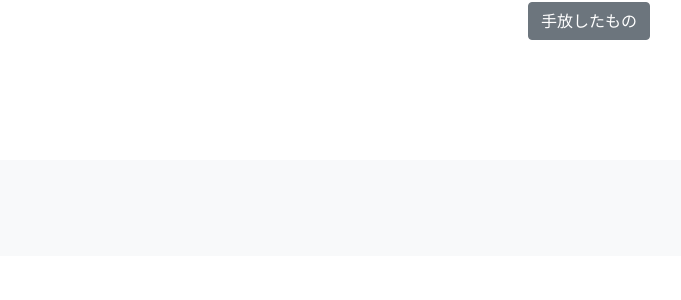
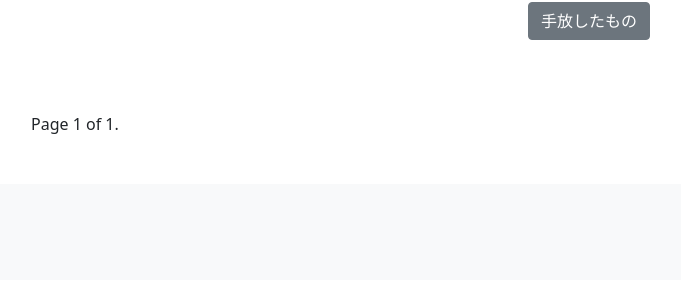
Before and after one commit to mokoshin0720/minimal, a Django app: page /list/ in a window 1280 px wide. Shown: the part 366-666 px from the top of the page, without its empty margins (51-732 px from the left). Run offline with Django 3.2, Linux system fonts and the light colour scheme; data that the repository does not hold is empty; some libraries are stand-ins or nearby versions.

Commit message:
ページングを追加

```diff
--- a/minimal/models.py
+++ b/minimal/models.py
@@ -24,6 +24,8 @@ class MinimalModel(models.Model):
     buy_price = models.PositiveIntegerField(verbose_name='購入金額')
     sell_price = models.IntegerField(null=True, blank=True, verbose_name='売却金額')
     nice_throw = models.IntegerField(null=True, blank=True)
+    created_at = models.DateTimeField(auto_now_add=True)
+    updated_at = models.DateTimeField(auto_now=True)
 
     def __str__(self):
         return self.title
--- a/minimal/urls.py
+++ b/minimal/urls.py
@@ -17,7 +17,7 @@ urlpatterns = [
     path('user_detail/<int:pk>', views.user_detail, name='user_detail'),
     path('user_update/<int:pk>', views.user_update, name='user_update'),
     path('user_posts/<int:pk>', views.user_posts, name='user_posts'),
-    path('user_posts/satisfied/<int:pk>', views.user_posts, name='user_posts_satisfied'),
-    path('user_posts/planed/<int:pk>', views.user_posts, name='user_posts_planed'),
-    path('user_posts/threw/<int:pk>', views.user_posts, name='user_posts_threw'),
+    path('user_posts/satisfied/<int:pk>', views.user_posts_satisfied, name='user_posts_satisfied'),
+    path('user_posts/planed/<int:pk>', views.user_posts_planed, name='user_posts_planed'),
+    path('user_posts/threw/<int:pk>', views.user_posts_threw, name='user_posts_threw'),
 ]
--- a/minimal/views.py
+++ b/minimal/views.py
@@ -5,6 +5,7 @@ from .forms import SignUpForm, ThingForm, ThingUpdateForm, UserUpdateForm
 from .models import CustomUser, Like, MinimalModel
 from django.http import JsonResponse, HttpResponseServerError
 from django.views.decorators.csrf import requires_csrf_token
+from django.core.paginator import Paginator, EmptyPage, PageNotAnInteger
 
 def index(request):
     if request.method == 'POST':
@@ -25,57 +26,75 @@ def home(request):
     user = request.user
     return render(request, 'home.html', {'user':user})
 
-def like_list(request, objects):
+def like_list(request, page_obj):
     liked_list = []
-    for object in objects:
+    for object in page_obj:
         liked = object.like_set.filter(user=request.user)
         if liked.exists():
             liked_list.append(object.id)
     context = {
-        'objects': objects,
+        'page_obj': page_obj,
         'liked_list': liked_list,
     }
     return context
 
+# ページネーションの元となる関数
+def paginate_query(request, queryset, count):
+  paginator = Paginator(queryset, count)
+  page = request.GET.get('page')
+  try:
+    page_obj = paginator.page(page)
+  except PageNotAnInteger:
+    page_obj = paginator.page(1)
+  except EmptyPage:
+    page_obj = paginator.page(paginator.num_pages)
+  return page_obj
+
+PAGE_PER_ITEM = 2
+
 def list(request):
-    objects = MinimalModel.objects.all()
+    all_objects = MinimalModel.objects.order_by('-created_at')
+    page_obj = paginate_query(request, all_objects, PAGE_PER_ITEM)   # ページネーション
 
     if request.user.is_authenticated:
-        context = like_list(request, objects)
+        context = like_list(request, page_obj)
         return render(request, 'list.html', context)
 
     else:
-        return render(request, 'list.html', {'objects': objects})
+        return render(request, 'list.html', {'page_obj': page_obj})
 
 def list_satisfied(request):
-    objects = MinimalModel.objects.filter(status__name='満足')
+    all_objects = MinimalModel.objects.filter(status__name='満足').order_by('-created_at')
+    page_obj = paginate_query(request, all_objects, PAGE_PER_ITEM)
 
     if request.user.is_authenticated:
-        context = like_list(request, objects)
+        context = like_list(request, page_obj)
         return render(request, 'list.html', context)
 
     else:
-        return render(request, 'list.html', {'objects': objects})
+        return render(request, 'list.html', {'page_obj': page_obj})
 
 def list_planed(request):
-    objects = MinimalModel.objects.filter(status__name='手放し予定')
+    all_objects = MinimalModel.objects.filter(status__name='手放し予定').order_by('-created_at')
+    page_obj = paginate_query(request, all_objects, PAGE_PER_ITEM)
 
     if request.user.is_authenticated:
-        context = like_list(request, objects)
+        context = like_list(request, page_obj)
         return render(request, 'list.html', context)
 
     else:
-        return render(request, 'list.html', {'objects': objects})
+        return render(request, 'list.html', {'page_obj': page_obj})
 
 def list_threw(request):
-    objects = MinimalModel.objects.filter(status__name='手放した')
+    all_objects = MinimalModel.objects.filter(status__name='手放した').order_by('-created_at')
+    page_obj = paginate_query(request, all_objects, PAGE_PER_ITEM)
 
     if request.user.is_authenticated:
-        context = like_list(request, objects)
+        context = like_list(request, page_obj)
         return render(request, 'list.html', context)
 
     else:
-        return render(request, 'list.html', {'objects': objects})
+        return render(request, 'list.html', {'page_obj': page_obj})
 
 @login_required
 def like(request):
@@ -206,12 +225,12 @@ def user_update(request, pk):
     return render(request, 'user_update.html', {'form': form, 'user': user})
 
 # ユーザー投稿ページに必要なデータを取ってくる関数
-def user_posts_base(pk):
+def user_posts_base(request, pk):
     user = get_object_or_404(CustomUser, pk=pk)
-    object_list = MinimalModel.objects.filter(author=user)
-    satisfied_list = MinimalModel.objects.filter(author=user, status__name='満足')
-    planed_list = MinimalModel.objects.filter(author=user, status__name='手放し予定')
-    threw_list = MinimalModel.objects.filter(author=user, status__name='手放した')
+    object_list = MinimalModel.objects.filter(author=user).order_by('-created_at')
+    satisfied_list = MinimalModel.objects.filter(author=user, status__name='満足').order_by('-created_at')
+    planed_list = MinimalModel.objects.filter(author=user, status__name='手放し予定').order_by('-created_at')
+    threw_list = MinimalModel.objects.filter(author=user, status__name='手放した').order_by('-created_at')
 
     buy_price_sum = 0
     planed_price_sum = 0
@@ -244,7 +263,27 @@ def user_posts_base(pk):
     return context
 
 def user_posts(request, pk):
-    context = user_posts_base(pk)
+    context = user_posts_base(request, pk)
+    page_obj = paginate_query(request, context['object_list'], PAGE_PER_ITEM)
+    context['page_obj'] = page_obj
+    return render(request, 'user_posts.html', context)
+
+def user_posts_satisfied(request, pk):
+    context = user_posts_base(request, pk)
+    page_obj = paginate_query(request, context['satisfied_list'], PAGE_PER_ITEM)
+    context['page_obj'] = page_obj
+    return render(request, 'user_posts.html', context)
+
+def user_posts_planed(request, pk):
+    context = user_posts_base(request, pk)
+    page_obj = paginate_query(request, context['planed_list'], PAGE_PER_ITEM)
+    context['page_obj'] = page_obj
+    return render(request, 'user_posts.html', context)
+
+def user_posts_threw(request, pk):
+    context = user_posts_base(request, pk)
+    page_obj = paginate_query(request, context['threw_list'], PAGE_PER_ITEM)
+    context['page_obj'] = page_obj
     return render(request, 'user_posts.html', context)
 
 # 自作server_error
--- a/templates/list.html
+++ b/templates/list.html
@@ -34,14 +34,17 @@
         </p>
       </div>
     </div>
-  </section>
+
+{% include 'paging.html' %}
+</section>
+
 {% endblock header %}
 
 {% block content %}
   <div class="album py-5 bg-light">
     <div class="container">
       <div class="row row-cols-1 row-cols-sm-2 row-cols-md-3 g-3">
-      {% for object in objects %}
+      {% for object in page_obj %}
         <div class="col">
           <div class="card shadow-sm">
             <a href="{% url 'user_posts' object.author.id %}" class="text-black">
@@ -82,11 +85,6 @@
               </div>
             </div>
 
-              {% comment %} <div class="d-flex justify-content-between align-items-center">
-              <div class="like-outer">
-                    {% include 'like.html' %}
-              </div>
-              </div> {% endcomment %}
             <div class="d-flex">
               <div class="mr-auto p-2">
                 <div class="like-outer">
--- /dev/null
+++ b/templates/paging.html
@@ -0,0 +1,17 @@
+<div class="pagination">
+    <span class="step-links">
+        {% if page_obj.has_previous %}
+            <a href="?page=1">&laquo; first</a>
+            <a href="?page={{ page_obj.previous_page_number }}">previous</a>
+        {% endif %}
+
+        <span class="current">
+            Page {{ page_obj.number }} of {{ page_obj.paginator.num_pages }}.
+        </span>
+
+        {% if page_obj.has_next %}
+            <a href="?page={{ page_obj.next_page_number }}">next</a>
+            <a href="?page={{ page_obj.paginator.num_pages }}">last &raquo;</a>
+        {% endif %}
+    </span>
+</div>
```
Also changed, not shown: templates/user_posts.html (+4 -22 lines), minimal/migrations/0010_auto_20210512_0142.py (added), minimal/migrations/0011_auto_20210512_0238.py (added).
